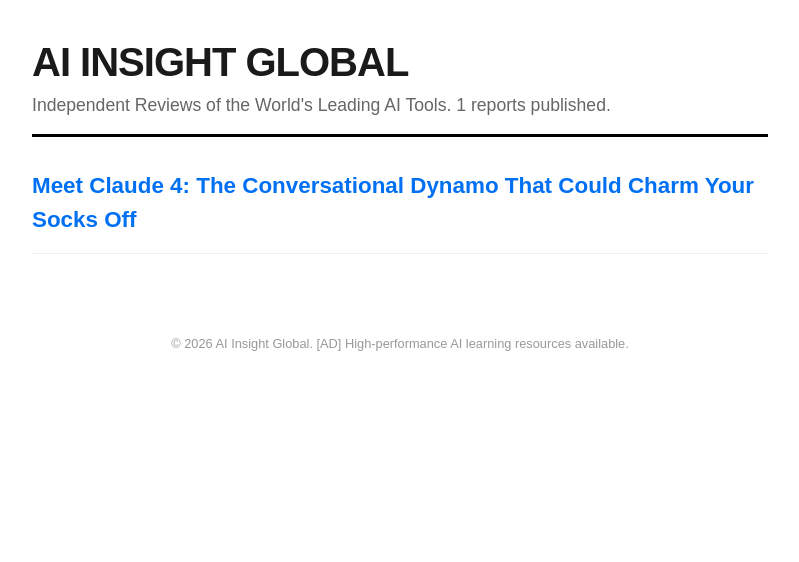
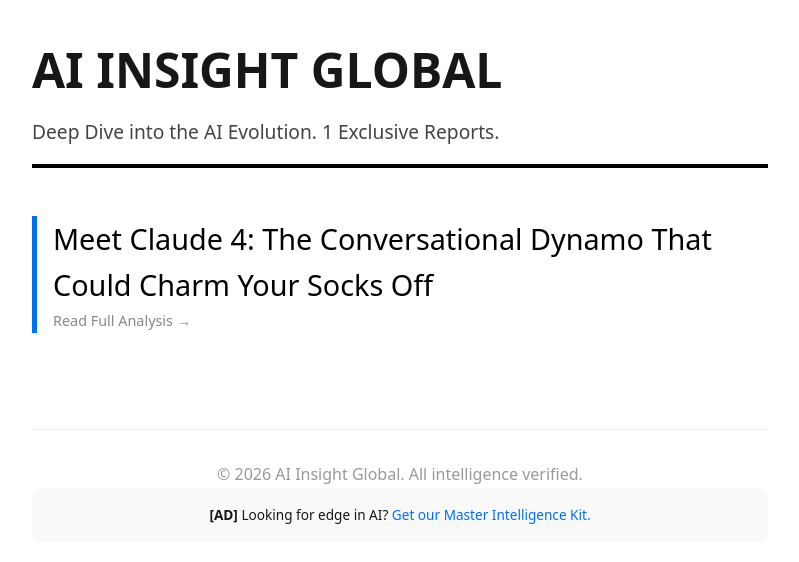
Before and after one commit to smart-guidance-lab/ai-review-site, a Next.js app: page / in a window 1280 px wide. Shown: the top 562 px of the page, without its empty margins (240-1039 px from the left). Built offline with nearby package versions, Linux system fonts and the light colour scheme.

Commit message:
Update article handling and improve layout
Refactor article retrieval and update UI styles.

```diff
--- a/app/page.tsx
+++ b/app/page.tsx
@@ -2,46 +2,57 @@
 import fs from 'fs';
 import path from 'path';
 
-export const revalidate = 0;
-export const dynamic = 'force-dynamic';
+// ビルド時（デプロイ時）にファイルを確定させる静的生成（SSG）へ移行
+export const revalidate = false;
 
 export default function Home() {
   const blogDir = path.join(process.cwd(), 'app', 'blog');
-  let files: string[] = [];
+  let articles = [];
+
   if (fs.existsSync(blogDir)) {
-    files = fs.readdirSync(blogDir).filter(file => file.endsWith('.md'));
+    const files = fs.readdirSync(blogDir).filter(file => file.endsWith('.md'));
+
+    articles = files.map(file => {
+      const slug = file.replace('.md', '');
+      const content = fs.readFileSync(path.join(blogDir, file), 'utf8');
+      const titleMatch = content.match(/^#\s+(.*)/m);
+      const displayTitle = titleMatch ? titleMatch[1] : slug;
+      // タイムスタンプをファイル名から抽出してソート用に保持（ai-article-12345.md）
+      const timestamp = parseInt(file.split('-').pop()?.replace('.md', '') || '0');
+
+      return { slug, displayTitle, timestamp };
+    }).sort((a, b) => b.timestamp - a.timestamp); // 最新順にソート
   }
 
-  const articles = files.sort().reverse().map(file => {
-    const slug = file.replace('.md', '');
-    const filePath = path.join(blogDir, file);
-    const content = fs.readFileSync(filePath, 'utf8');
-    // ファイルの1行目（# タイトル）を抽出して表示名にする
-    const titleMatch = content.match(/^#\s+(.*)/m);
-    const displayTitle = titleMatch ? titleMatch[1] : slug;
-
-    return { slug, displayTitle };
-  });
-
   return (
-    <main style={{ padding: '2rem', maxWidth: '800px', margin: '0 auto', fontFamily: 'Arial, sans-serif', backgroundColor: '#fff', color: '#1a1a1a' }}>
-      <header style={{ borderBottom: '3px solid #000', marginBottom: '2rem', paddingBottom: '1rem' }}>
-        <h1 style={{ fontSize: '2.5rem', fontWeight: '900', letterSpacing: '-1px' }}>AI INSIGHT GLOBAL</h1>
-        <p style={{ color: '#666', fontSize: '1.1rem' }}>Independent Reviews of the World's Leading AI Tools. {articles.length} reports published.</p>
+    <main style={{ padding: '2rem', maxWidth: '800px', margin: '0 auto', fontFamily: 'system-ui, sans-serif', lineHeight: '1.6' }}>
+      <header style={{ borderBottom: '4px solid #000', marginBottom: '3rem', paddingBottom: '1rem' }}>
+        <h1 style={{ fontSize: '3rem', fontWeight: '800', textTransform: 'uppercase', marginBottom: '0.5rem' }}>AI INSIGHT GLOBAL</h1>
+        <p style={{ fontSize: '1.2rem', color: '#444' }}>Deep Dive into the AI Evolution. {articles.length} Exclusive Reports.</p>
       </header>
 
+      <section>
+        {articles.length === 0 ? (
+          <p>Scanning the latest AI developments... Please check back in a few minutes.</p>
+        ) : (
           <ul style={{ listStyle: 'none', padding: 0 }}>
             {articles.map(article => (
-          <li key={article.slug} style={{ marginBottom: '1.5rem', borderBottom: '1px solid #eee', paddingBottom: '1rem' }}>
-            <Link href={`/blog/${article.slug}`} style={{ color: '#0070f3', textDecoration: 'none', fontSize: '1.4rem', fontWeight: '700' }}>
-              {article.displayTitle}
+              <li key={article.slug} style={{ marginBottom: '2rem' }}>
+                <Link href={`/blog/${article.slug}`} style={{ color: '#000', textDecoration: 'none', borderLeft: '5px solid #0070f3', paddingLeft: '1rem', display: 'block' }}>
+                  <h2 style={{ fontSize: '1.8rem', margin: 0, transition: '0.2s' }}>{article.displayTitle}</h2>
+                  <span style={{ fontSize: '0.9rem', color: '#888' }}>Read Full Analysis &rarr;</span>
                 </Link>
               </li>
             ))}
           </ul>
+        )}
+      </section>
 
-      <footer style={{ marginTop: '5rem', fontSize: '0.8rem', color: '#999', textAlign: 'center' }}>
-        &copy; 2026 AI Insight Global. [AD] High-performance AI learning resources available.
+      <footer style={{ marginTop: '6rem', borderTop: '1px solid #eee', paddingTop: '2rem', textAlign: 'center' }}>
+        <p style={{ color: '#999' }}>&copy; 2026 AI Insight Global. All intelligence verified.</p>
+        <div style={{ background: '#f9f9f9', padding: '1rem', borderRadius: '8px', fontSize: '0.85rem' }}>
+          <strong>[AD]</strong> Looking for edge in AI? <a href="#" style={{ color: '#0070f3' }}>Get our Master Intelligence Kit.</a>
+        </div>
       </footer>
     </main>
   );
```
Lines whose indentation alone changed are shown as unchanged.
